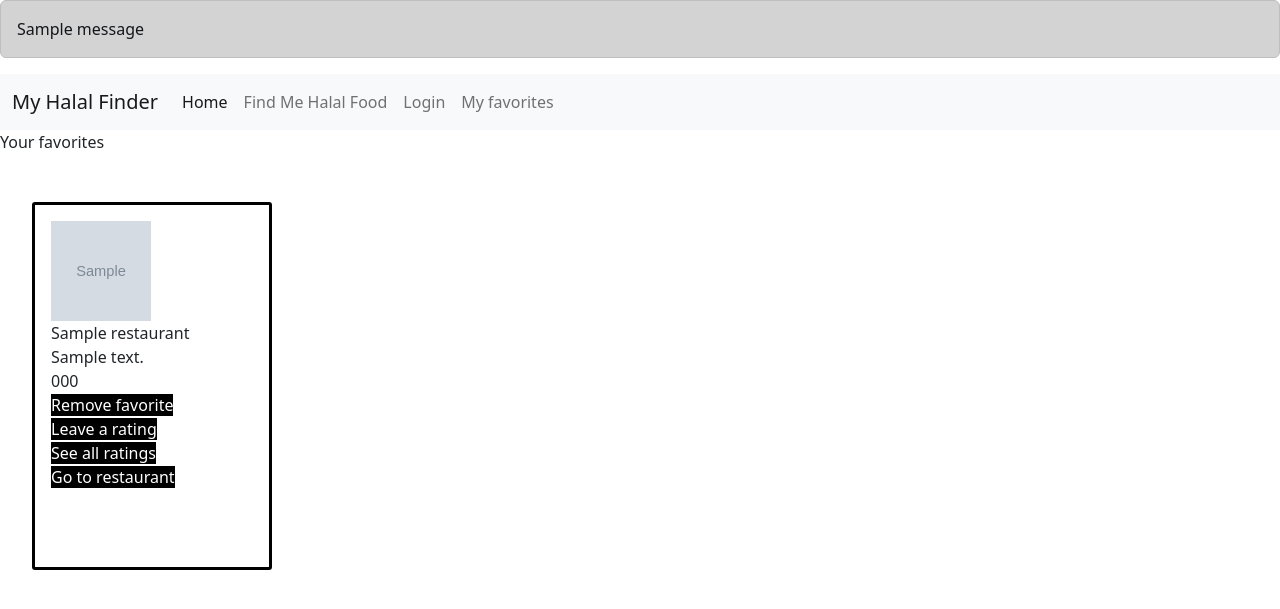
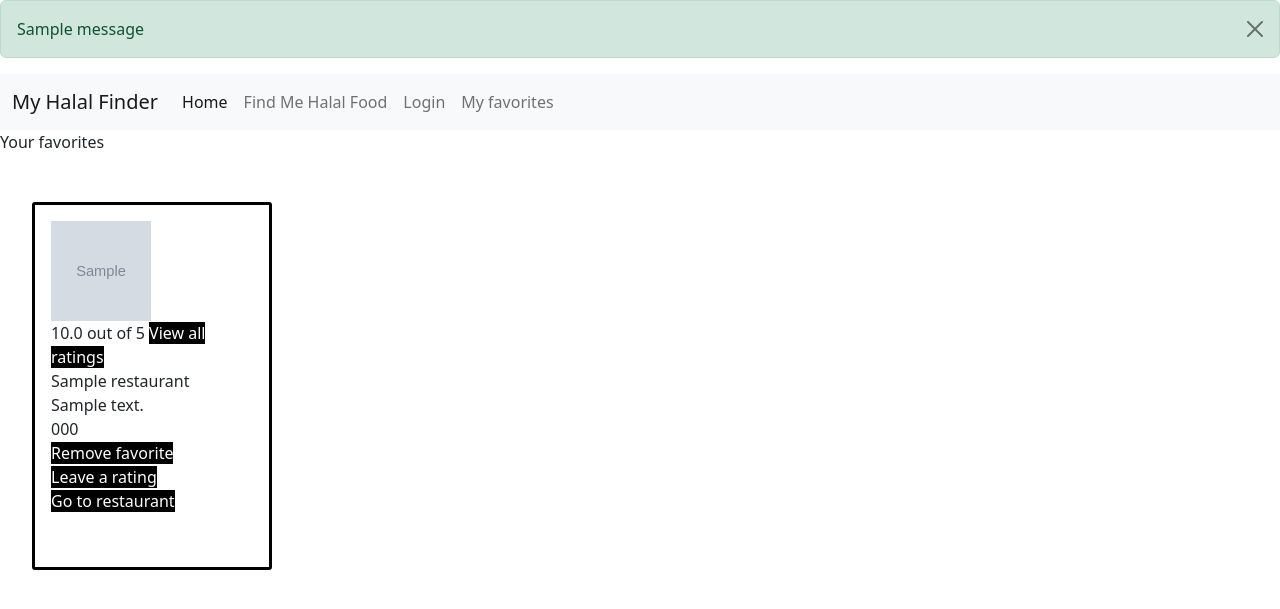
Before and after one commit to saharmehri/myhalalfinder, a Flask app: page /all_favorites in a window 1280 px wide. Shown: the top 609 px of the page. Run offline with Flask 2, Linux system fonts and the light colour scheme; the visitor is signed in with stand-in values (Sample User, id 1); tables that the repository leaves empty hold one stand-in row (values such as "Sample post"); grey boxes marked "Sample" are stand-in pictures; one stand-in notice (Sample message) is shown.

Commit message:
Saved ratings and favorites

```diff
--- a/crud.py
+++ b/crud.py
@@ -32,7 +32,7 @@ def get_user_by_id(user_id):
 def create_rating(score, comment, user_id, unique_restaurant_id):
     """Create and return a restaurant rating"""
 
-    existing_rating = Rating.query.filter_by(unique_restaurant_id=unique_restaurant_id).first()
+    existing_rating = Rating.query.filter_by(user_id=user_id, unique_restaurant_id=unique_restaurant_id).first()
 
     if existing_rating:
         return existing_rating
--- a/server.py
+++ b/server.py
@@ -6,6 +6,7 @@ import os
 import requests
 import urllib
 import math
+import functools
 
 from urllib.parse import quote
 
@@ -93,7 +94,7 @@ def create_rating():
     logged_in_email = session['user_email']
 
     if logged_in_email is None:
-        flash("You must log in to add to favorites.")
+        flash("You must log in to add to favorites.", "error")
         return redirect("/loginpage")
 
     score = request.form.get("score")
@@ -105,7 +106,7 @@ def create_rating():
 
     crud.create_rating(score, comment, user.user_id, unique_restaurant_id)
 
-    flash("Rating added!")
+    flash("Rating added!", "success")
 
     return redirect("/all_favorites")
 
@@ -113,14 +114,14 @@ def create_rating():
 def view_all_ratings(unique_restaurant_id):
     """View all the ratings for restaurant."""
 
-    user = User.query.filter_by(email=session['user_email']).first()
+    # user = User.query.filter_by(email=session['user_email']).first()
 
     restaurant = Restaurant.query.filter_by(unique_restaurant_id=unique_restaurant_id).first()
 
     all_ratings = crud.get_ratings(unique_restaurant_id)
     print(all_ratings)
 
-    return render_template('view_ratings.html', all_ratings=all_ratings, unique_restaurant_id=unique_restaurant_id, user=user, restaurant=restaurant)
+    return render_template('view_ratings.html', all_ratings=all_ratings, unique_restaurant_id=unique_restaurant_id, restaurant=restaurant)
 
 # *********************************************************************
 
@@ -133,7 +134,7 @@ def create_favorite():
     logged_in_email = session['user_email']
 
     if logged_in_email is None:
-        flash("You must log in to add to favorites.")
+        flash("You must log in to add to favorites.", "error")
         return redirect("/loginpage")
 
 
@@ -150,7 +151,7 @@ def create_favorite():
     user = User.query.filter_by(email=session['user_email']).first()
     # user is user object from database (the session user email) and keying to get user_id
     crud.create_favorite(user.user_id, unique_restaurant_id)
-    flash(f"Added to favorites!")
+    flash(f"Added to favorites!", "success")
 
     return redirect("/all_favorites")
 
@@ -158,18 +159,34 @@ def create_favorite():
 def show_favorites():
     """Show all favorites."""
 
+    logged_in_email = session.get('user_email')
+
+    if logged_in_email is None:
+        flash("You must log in to view favorites.", "error")
+        return redirect("/loginpage")
+
     favorites = crud.get_favorites(session['user_email'])
-    # ratings = favorites.restaurant.ratings
-    # unique_restaurant_id = favorites.unique_restaurant_id
-
-    # average_ratings = {}
-    # for liked in favorites:
-    #     for ratings in liked:
-    #         average = sum(ratings)/len(ratings)
-    #         average_ratings[unique_restaurant_id] = average
 
 
-    return render_template("favorites.html", favorites=favorites)
+    average_ratings = {}
+
+    for favorite in favorites:
+        average_ratings[favorite.unique_restaurant_id]=[]
+        ratings = favorite.restaurant.ratings
+        for rating in ratings:
+            average_ratings[favorite.unique_restaurant_id].append(rating.score)
+
+    for unique_restaurant_id in average_ratings:
+        total_scores = len(average_ratings[unique_restaurant_id])
+        if total_scores == 0:
+            average_ratings[unique_restaurant_id] = "No ratings yet"
+        else:
+            sum_of_scores = functools.reduce(lambda a,b: a+b, average_ratings[unique_restaurant_id])
+            average = sum_of_scores/total_scores
+            average_ratings[unique_restaurant_id]= average
+    print(average_ratings)
+
+    return render_template("favorites.html", favorites=favorites, average_ratings=average_ratings)
 
 # Related to line 72 of crud.py
 @app.route("/remove-favorite/<unique_restaurant_id>")
@@ -179,7 +196,7 @@ def remove_favorite(unique_restaurant_id):
     user = User.query.filter_by(email=session['user_email']).first()
 
     crud.delete_favorite(user.user_id, unique_restaurant_id)
-    flash("Favorite removed!")
+    flash("Favorite removed!", "success")
 
     return redirect('/all_favorites')
 
@@ -203,13 +220,13 @@ def register_user():
     user = crud.get_user_by_email(email)
 
     if user:
-        flash(f"The email {email} already exists. Please try again.")
+        flash(f"The email {email} already exists. Please try again.", "error")
         return redirect("/create_login")
     else:
         user = crud.create_user(email, password, display_name)
         db.session.add(user)
         db.session.commit()
-        flash("Success! Please log in.")
+        flash("Success! Please log in.", "success")
 
         return redirect("/loginpage")
 
@@ -236,15 +253,32 @@ def user_login():
             # add email to session to recognize and save
             session['user_email'] = user.email
             # flash message 'logged in'
-            flash("Success! You are now logged in.")
+            flash("Success! You are now logged in.", "success")
             # redirect to user profile
             return redirect('/homepage')
         else:
-            flash("The password is incorrect. Please try again.")
+            flash("The password is incorrect. Please try again.", "error")
             return redirect('/loginpage')
     else:
-        flash("The email is invalid. Please try again.")
+        flash("The email is invalid. Please try again.", "error")
         return redirect('/loginpage')
+
+# *********************************************************************
+
+# Related to logging out
+
+@app.route('/logout')
+def logging_out():
+    """Logs user out of account."""
+
+    if 'user_email' in session:
+        flash("You have been logged out succesfully!", "success")
+        session.pop('user_email')
+
+    return redirect('/homepage')
+
+
+
 
 
 
--- a/templates/base.html
+++ b/templates/base.html
@@ -7,12 +7,8 @@
     <title>
     {% block title %}{% endblock %}
     </title>
-    <!-- Creates the grey alert  -->
-    {% for msg in get_flashed_messages() %}
-    <div class="alert alert-dark" role="alert">
-      {{ msg }}
-    </div>
-    {% endfor %}
+
+
 
   {% block head %}{% endblock %}
   </head>
@@ -35,8 +31,31 @@
           </div>
         </div>
       </nav> -->
+
+<!-- Creates the grey alert  -->
+    {% with messages = get_flashed_messages(with_categories = true) %}
+    {% if messages %}
+        {% for category, msg in messages %}
+            {% if category == "success" %}
+                <div class="alert alert-success alert-dismissible fade show" role="alert">{{ msg }}
+                    <button type="button" class="btn-close" data-bs-dismiss="alert" aria-label="Close"></button>
+                </div>
+            {% endif %}
+
+            {% if category == "error" %}
+                <div class="alert alert-danger alert-dismissible fade show" role="alert">{{ msg }}
+                    <button type="button" class="btn-close" data-bs-dismiss="alert" aria-label="Close"></button>
+                </div>
+            {% endif %}
+        {% endfor %}
+    {% endif %}
+  {% endwith %}
+
     {% block body %}{% endblock %}
 
     {% block after_body %}{% endblock %}
+
+    <!-- JavaScript Bundle with Popper -->
+    <script src="https://cdn.jsdelivr.net/npm/bootstrap@5.2.2/dist/js/bootstrap.bundle.min.js" integrity="sha384-OERcA2EqjJCMA+/3y+gxIOqMEjwtxJY7qPCqsdltbNJuaOe923+mo//f6V8Qbsw3" crossorigin="anonymous"></script>
   </body>
 </html>
--- a/templates/favorites.html
+++ b/templates/favorites.html
@@ -40,13 +40,15 @@
 
             <div class="card">
                         <img src="{{ favorite.restaurant.rest_photo}}" alt="Restaurant immage" width="100" height="100"><br>
+                        {{ average_ratings[favorite.unique_restaurant_id] }} out of 5
+                        <a class="new-links" href="/all_ratings/{{ favorite.unique_restaurant_id }}">View all ratings</a><br>
                         {{ favorite.restaurant.name }}<br>
                         {{ favorite.restaurant.address }}<br>
                         {{ favorite.restaurant.phone_number }}<br>
                         <input type="hidden" name="unique_restaurant_id" value="{{ favorite.restaurant.unique_restaurant_id }}">
                         <a class="new-links" href="/remove-favorite/{{ favorite.unique_restaurant_id }}">Remove favorite</a><br>
                         <a class="new-links" href="/leave_a_rating/{{ favorite.unique_restaurant_id }}">Leave a rating</a><br>
-                        <a class="new-links" href="/all_ratings/{{ favorite.unique_restaurant_id }}">See all ratings</a><br>
+
                         <a class="new-links" href="/go-to-restaurant">Go to restaurant</a><br>
             </div>
         </form>
--- a/templates/preferences.html
+++ b/templates/preferences.html
@@ -20,6 +20,7 @@
             <!-- <a class="nav-link" href="/create_login">Create a Login</a> -->
             <a class="nav-link active" href="/loginpage">Login</a>
             <a class="nav-link active" href="/all_favorites">My favorites</a>
+            <a class="nav-link active" href="/logout">Logout</a>
             <!-- to add more tabs on navbar just use below as skeleton -->
             <!-- <a class="nav-link disabled">Disabled</a> -->
             </div>
```
